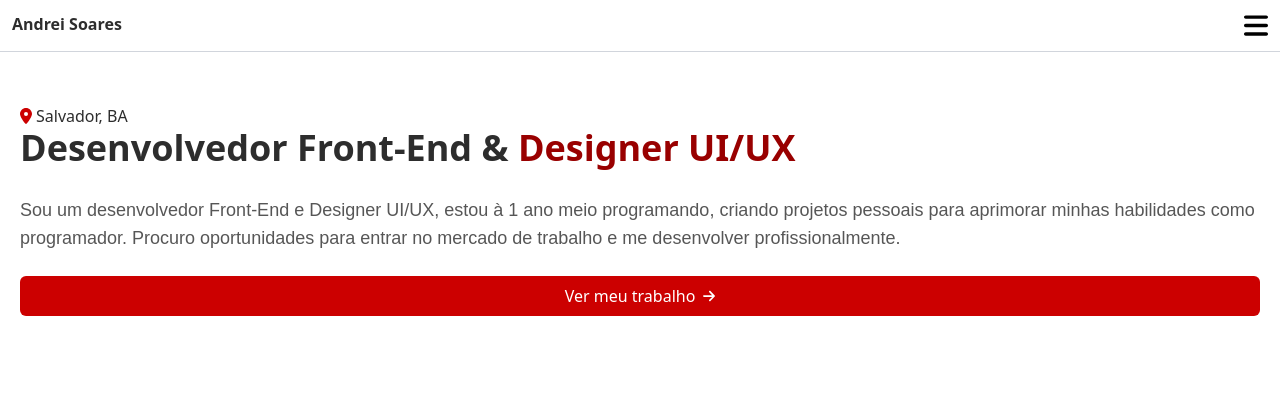
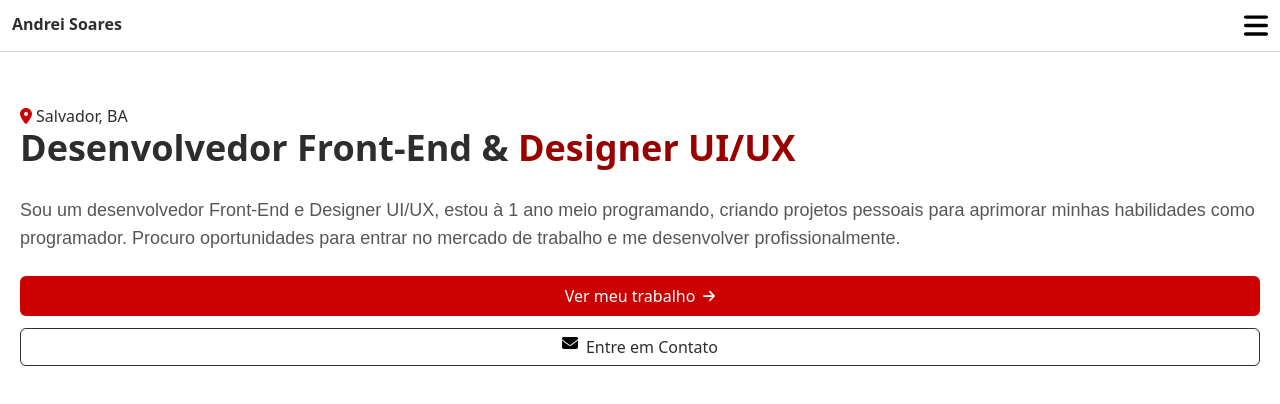
Before and after one commit to Hoothoot09/portifolio, a Next.js app in the folder my-portfolio/: page / in a window 1280 px wide. Shown: the top 404 px of the page. Built offline with nearby package versions, Linux system fonts and the light colour scheme.

Commit message:
add "contact me" button

```diff
--- a/my-portfolio/components/Self-introduction.tsx
+++ b/my-portfolio/components/Self-introduction.tsx
@@ -8,11 +8,11 @@ export default function SelfIntroduction() {
        <Image src="/localization.svg" alt="localization icon" width={12} height={12}/>
        <span className="text-[#2D2D2D]">Salvador, BA</span>
       </div>
-      <div>
+      <div className="">
         <h1 className="text-[#2D2D2D] font-bold text-4xl pb-7">Desenvolvedor Front-End & <span className="text-[#990000]">Designer UI/UX</span></h1>
         <p className="text-[#2D2D2D] opacity-80 text-lg font-[Arial] pb-6">Sou um desenvolvedor Front-End e Designer UI/UX, estou à 1 ano meio programando, criando projetos pessoais para aprimorar minhas habilidades como programador. Procuro oportunidades para entrar no mercado de trabalho e me desenvolver profissionalmente.</p>
-        <Link href="/"><button className="flex w-full gap-2 justify-center items-center bg-[#CC0000] text-white p-2 rounded-md">Ver meu trabalho <Image src="/arrow-right.svg" alt="arrow right icon" width={12} height={12}/></button></Link>
-        <button></button>
+        <Link href="#projects"><button className="flex w-full gap-2 justify-center items-center bg-[#CC0000] text-white p-2 rounded-md">Ver meu trabalho <Image src="/arrow-right.svg" alt="arrow right icon" width={12} height={12}/></button></Link>
+        <Link href="/"><button className="flex w-full border rounded-md justify-center gap-2 mt-3 p-1.5 text-[#2D2D2D]"><Image src="/envelope.svg" alt="envelope" width={16} height={16} />Entre em Contato</button></Link>
       </div>
     </div>
   )
```
Also changed, not shown: my-portfolio/public/envelope.svg (added).
